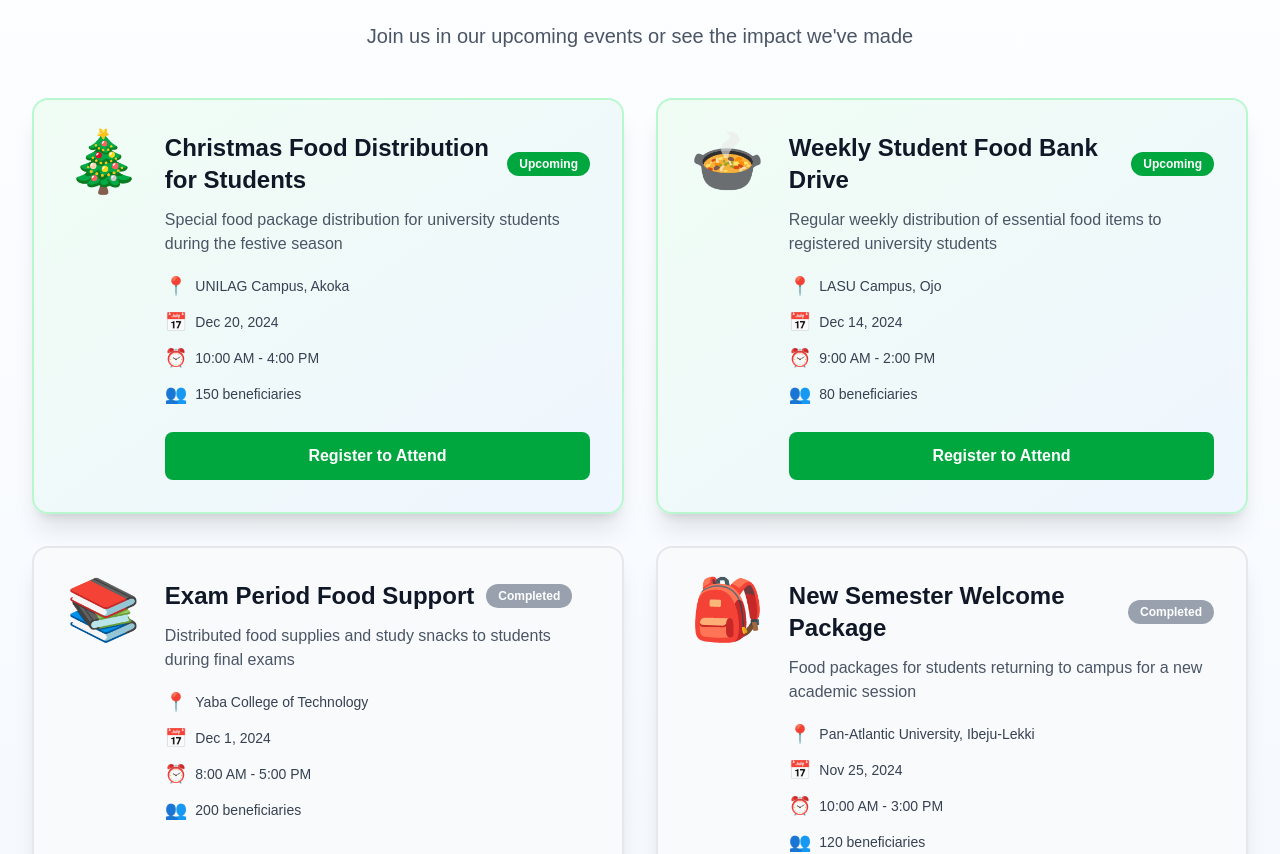
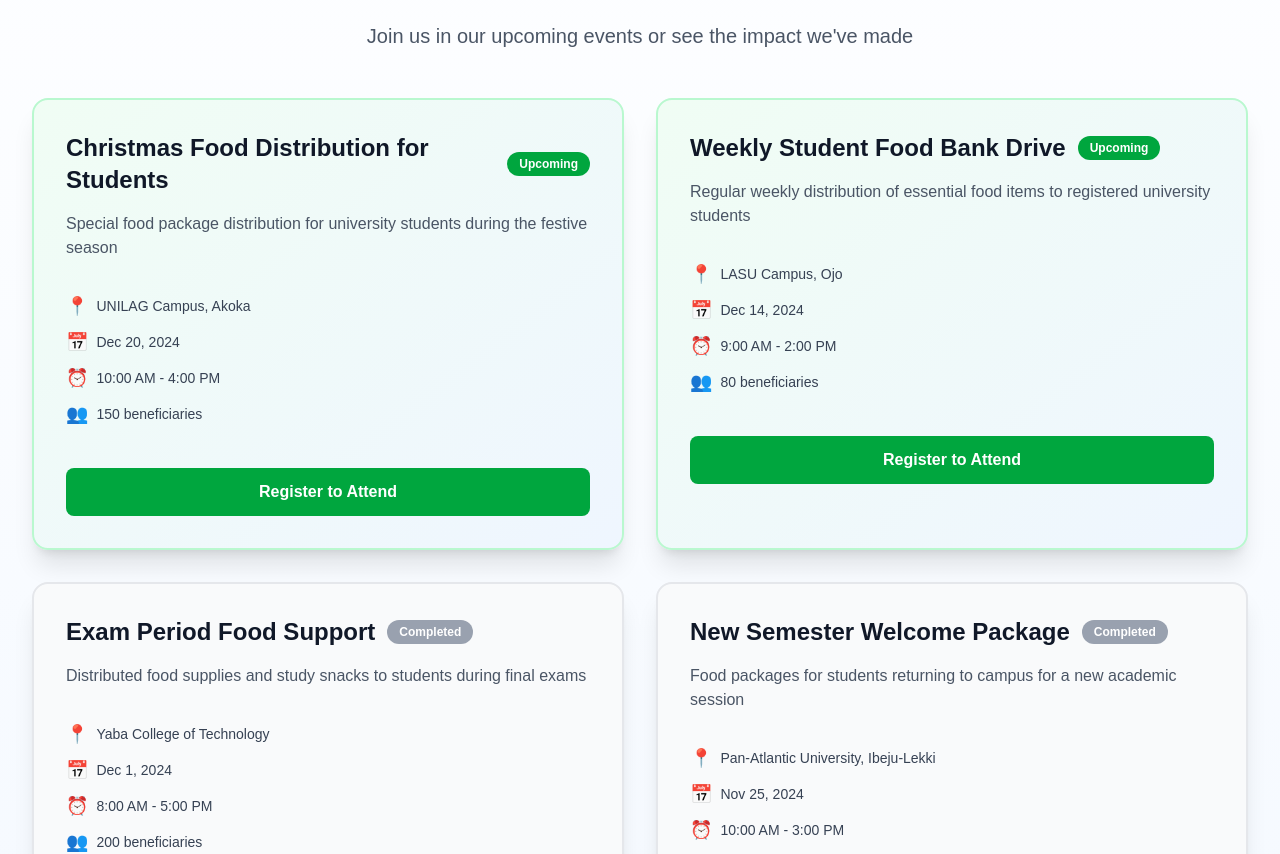
Before and after one commit to ekeneakubue/villagemarket, a Next.js app: page /food-bank in a window 1280 px wide. Shown: the part 2443-3297 px from the top of the page. Built offline with nearby package versions, Linux system fonts and the light colour scheme.

Commit message:
Updated contact us page

```diff
--- a/app/contact/page.tsx
+++ b/app/contact/page.tsx
@@ -60,7 +60,7 @@ export default function ContactPage() {
         </svg>
       ),
       title: "Visit Us",
-      content: "Youth Friendly & Resource Center, UNN Campus, Enugu, Nigeria",
+      content: "Youth Friendly Resource Center, UNN Campus, Enugu, Nigeria",
       link: "#",
     },
     {
--- a/app/food-bank/page.tsx
+++ b/app/food-bank/page.tsx
@@ -346,10 +346,8 @@ export default function FoodBankPage() {
                   : "bg-gray-50 border-gray-200"
               }`}
             >
-              <div className="flex items-start gap-6">
-                <div className="text-6xl">{event.image}</div>
-                <div className="flex-1">
-                  <div className="flex items-center gap-3 mb-3">
+              <div className="flex flex-col gap-4">
+                <div className="flex items-center gap-3">
                   <h3 className="text-2xl font-bold text-gray-900">
                     {event.title}
                   </h3>
@@ -393,7 +391,6 @@ export default function FoodBankPage() {
                 )}
               </div>
             </div>
-            </div>
           ))}
         </div>
       </section>
```
Lines whose indentation alone changed are shown as unchanged.
